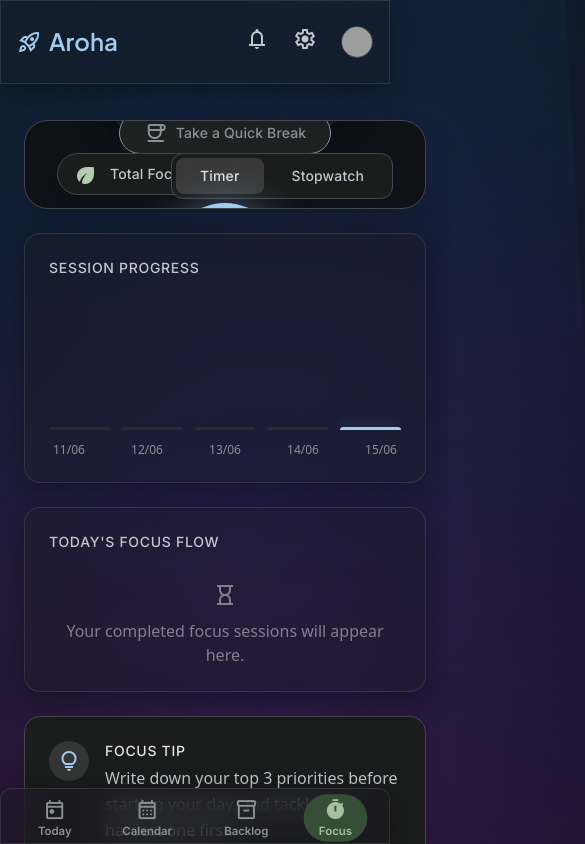
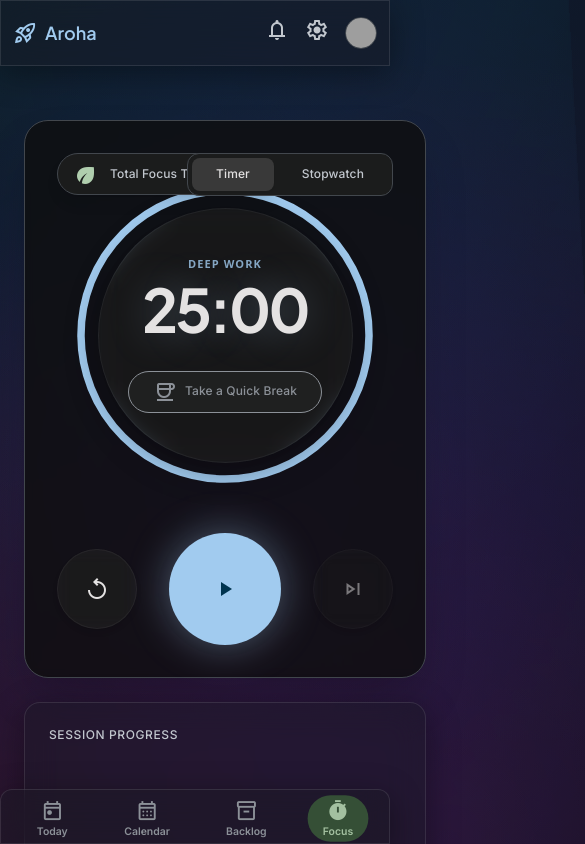
Before and after one commit to MittalKeshav/Aroha, a Next.js app: page /focus in a window 390 px wide. Shown: the top 844 px of the page, 585 px wide, since content can reach past the window. Built offline with nearby package versions, Linux system fonts and the light colour scheme; grey boxes are pictures that could not be loaded.

Commit message:
fix: resolve UI scaling, enable native scrolling, and streamline focus UI

```diff
--- a/src/app/backlog/page.tsx
+++ b/src/app/backlog/page.tsx
@@ -27,7 +27,7 @@
   const hasTasks = backlogTasks.length > 0;
 
   return (
-    <div className="w-full flex flex-col relative overflow-hidden">
+    <div className="flex-1 w-full flex flex-col min-h-screen">
       <div className="flex-1 w-full pt-12 px-4 md:px-8 pb-32 max-w-7xl mx-auto flex flex-col gap-8 relative z-10">
 
         {/* Header Section */}
--- a/src/app/focus/page.tsx
+++ b/src/app/focus/page.tsx
@@ -211,11 +211,11 @@
   const isViewOnBreak = activeTimer.isOnBreak && viewMode === activeTimer.mode;
 
   return (
-    <div className="flex-grow relative h-[calc(100vh-theme(spacing.md)*2)] overflow-hidden flex flex-col p-6 w-full">
-      <div className="z-10 flex flex-col md:flex-row w-full h-full gap-6">
+    <div className="flex-1 relative min-h-screen flex flex-col p-6 w-full">
+      <div className="w-full max-w-[1200px] flex-1 mx-auto flex flex-col xl:flex-row gap-6">
 
         {/* Left Column: Primary Timer */}
-        <div className="flex-1 flex flex-col items-center justify-center bg-surface-container-lowest/80 backdrop-blur-sm border border-outline-variant rounded-3xl p-8 relative overflow-hidden shadow-2xl">
+        <div className="flex-1 flex flex-col items-center justify-center bg-surface-container-lowest/80 backdrop-blur-sm border border-outline-variant rounded-3xl p-8 relative shadow-2xl">
 
           <div className="absolute top-8 left-8 flex items-center gap-3 bg-surface-container-low px-4 py-2 rounded-full border border-outline-variant shadow-lg z-20">
             <span className="material-symbols-outlined text-secondary" style={{ fontVariationSettings: "'FILL' 1" }}>eco</span>
@@ -327,30 +327,10 @@
             </button>
           </div>
 
-          {/* Dynamic Focus Insight Banner */}
-          <div className="mt-12 w-full max-w-2xl relative overflow-hidden rounded-3xl p-[1px]">
-            <div className="absolute inset-0 bg-gradient-to-r from-primary/30 via-secondary/30 to-primary/30 animate-[gradientFlow_5s_ease_infinite] bg-[length:200%_200%] opacity-50 blur-sm"></div>
-            <div className="relative h-full w-full bg-[#11131a]/80 backdrop-blur-xl rounded-3xl p-6 sm:p-8 flex flex-col md:flex-row items-center gap-6 border border-white/5 shadow-2xl">
-              <div className="w-16 h-16 rounded-2xl bg-gradient-to-tr from-primary to-secondary flex items-center justify-center shrink-0 shadow-lg relative overflow-hidden group">
-                <div className="absolute inset-0 bg-white/20 opacity-0 group-hover:opacity-100 transition-opacity"></div>
-                <span className="material-symbols-outlined text-[32px] text-on-primary">psychology</span>
-              </div>
-              <div className="flex-1 text-center md:text-left">
-                <div className="flex items-center justify-center md:justify-start gap-2 mb-2">
-                  <span className="w-2 h-2 rounded-full bg-primary animate-pulse"></span>
-                  <h4 className="text-label-sm font-label-sm text-primary uppercase tracking-widest">In The Zone</h4>
-                </div>
-                <h3 className="text-title-lg font-title-lg text-on-surface mb-2 font-display">Deep Work State</h3>
-                <p className="text-body-sm text-on-surface-variant leading-relaxed">
-                  You are building the neural pathways for mastery. Remove all distractions, focus entirely on the present moment, and let your flow state take over.
-                </p>
-              </div>
-            </div>
-          </div>
         </div>
 
         {/* Right Column: Live Stats Panels */}
-        <div className="w-full md:w-[400px] flex flex-col gap-6">
+        <div className="w-full xl:w-[400px] flex flex-col gap-6">
           <div className="glass-panel rounded-2xl p-6 flex flex-col shadow-lg border border-white/10">
             <h3 className="text-label-md font-label-md text-on-surface-variant mb-6 uppercase tracking-wider">Session Progress</h3>
 
--- a/src/app/globals.css
+++ b/src/app/globals.css
@@ -4,6 +4,9 @@
 @tailwind base;
 @tailwind components;
 @tailwind utilities;
+
+body {
+}
 
 @layer utilities {
   .scrollbar-hide::-webkit-scrollbar {
@@ -48,13 +51,13 @@
   .global-bg {
     background-color: #0b0c10;
     position: relative;
-    overflow: hidden;
+    overflow-x: hidden;
   }
 
   .global-bg::before,
   .global-bg::after {
     content: "";
-    position: absolute;
+    position: fixed;
     inset: -50%;
     pointer-events: none;
     z-index: 0;
--- a/src/app/layout.tsx
+++ b/src/app/layout.tsx
@@ -14,15 +14,15 @@
   children: React.ReactNode;
 }>) {
   return (
-    <html lang="en" className="dark">
+    <html lang="en" className="dark" suppressHydrationWarning>
       <head>
         <link href="https://fonts.googleapis.com/css2?family=Material+Symbols+Outlined:wght,FILL@100..700,0..1&display=swap" rel="stylesheet" />
         <link href="https://fonts.googleapis.com/css2?family=Plus+Jakarta+Sans:wght@600;700&family=Inter:wght@400;500;600&display=swap" rel="stylesheet" />
       </head>
-      <body className="global-bg text-on-background antialiased min-h-screen flex selection:bg-primary-container selection:text-on-primary-container relative">
+      <body className="global-bg text-on-background antialiased min-h-screen flex selection:bg-primary-container selection:text-on-primary-container relative" suppressHydrationWarning>
         <Providers>
           <Navigation />
-          <main className="flex-1 md:ml-64 pt-24 md:pt-0 pb-24 md:pb-0 relative z-10">
+          <main className="flex-1 md:ml-56 pt-24 md:pt-0 pb-24 md:pb-0 relative z-10">
             {children}
           </main>
         </Providers>
--- a/src/app/settings/page.tsx
+++ b/src/app/settings/page.tsx
@@ -20,7 +20,7 @@
   };
 
   return (
-    <div className="flex-1 h-[calc(100vh-theme(spacing.md)*2)] overflow-y-auto px-margin-mobile md:px-margin-desktop py-lg w-full">
+    <div className="flex-1 min-h-screen px-margin-mobile md:px-margin-desktop py-lg w-full">
       {/* Header Section */}
       <header className="mb-lg flex items-center gap-sm">
         <button aria-label="Go back" className="md:hidden p-2 rounded-full hover:bg-surface-container-high transition-colors">
--- a/src/components/Navigation.tsx
+++ b/src/components/Navigation.tsx
@@ -10,7 +10,7 @@
   return (
     <>
       {/* SideNavBar (Desktop) */}
-      <nav className="hidden md:flex flex-col h-screen fixed left-0 top-0 p-md glass-panel border-r border-white/10 w-64 z-40 transition-all duration-200 ease-in-out">
+      <nav className="hidden md:flex flex-col h-screen fixed left-0 top-0 p-md glass-panel border-r border-white/10 w-56 z-40 transition-all duration-200 ease-in-out">
         <div className="flex items-center gap-sm mb-lg">
           <div className="w-10 h-10 rounded-full bg-gradient-to-br from-primary to-[#ff8a65] flex items-center justify-center shadow-md">
             <span className="material-symbols-outlined text-white text-[24px]">rocket_launch</span>
--- a/tailwind.config.ts
+++ b/tailwind.config.ts
@@ -66,13 +66,13 @@
       },
       spacing: {
         "xs": "4px",
-        "lg": "48px",
-        "xl": "80px",
-        "md": "24px",
-        "margin-mobile": "16px",
-        "gutter": "24px",
-        "margin-desktop": "64px",
-        "sm": "12px",
+        "lg": "28px",
+        "xl": "40px",
+        "md": "16px",
+        "margin-mobile": "12px",
+        "gutter": "16px",
+        "margin-desktop": "28px",
+        "sm": "8px",
         "base": "8px"
       },
       fontFamily: {
@@ -86,14 +86,14 @@
         "display": ["Plus Jakarta Sans", "sans-serif"]
       },
       fontSize: {
-        "label-sm": ["12px", { lineHeight: "1.2", fontWeight: "600" }],
-        "headline-lg-mobile": ["24px", { lineHeight: "1.3", fontWeight: "600" }],
-        "headline-md": ["24px", { lineHeight: "1.4", fontWeight: "600" }],
-        "headline-lg": ["32px", { lineHeight: "1.3", fontWeight: "600" }],
-        "body-md": ["16px", { lineHeight: "1.5", fontWeight: "400" }],
-        "body-lg": ["18px", { lineHeight: "1.6", fontWeight: "400" }],
-        "label-md": ["14px", { lineHeight: "1.4", letterSpacing: "0.01em", fontWeight: "500" }],
-        "display": ["48px", { lineHeight: "1.2", letterSpacing: "-0.02em", fontWeight: "700" }]
+        "label-sm": ["11px", { lineHeight: "1.2", fontWeight: "600" }],
+        "headline-lg-mobile": ["18px", { lineHeight: "1.3", fontWeight: "600" }],
+        "headline-md": ["18px", { lineHeight: "1.4", fontWeight: "600" }],
+        "headline-lg": ["24px", { lineHeight: "1.3", fontWeight: "600" }],
+        "body-md": ["13px", { lineHeight: "1.5", fontWeight: "400" }],
+        "body-lg": ["15px", { lineHeight: "1.6", fontWeight: "400" }],
+        "label-md": ["12px", { lineHeight: "1.4", letterSpacing: "0.01em", fontWeight: "500" }],
+        "display": ["36px", { lineHeight: "1.2", letterSpacing: "-0.02em", fontWeight: "700" }]
       }
     },
   },
```
Also changed, not shown: src/app/page.tsx (+16 -15 lines), 1 other file (tests, documents, lock files or other folders).
